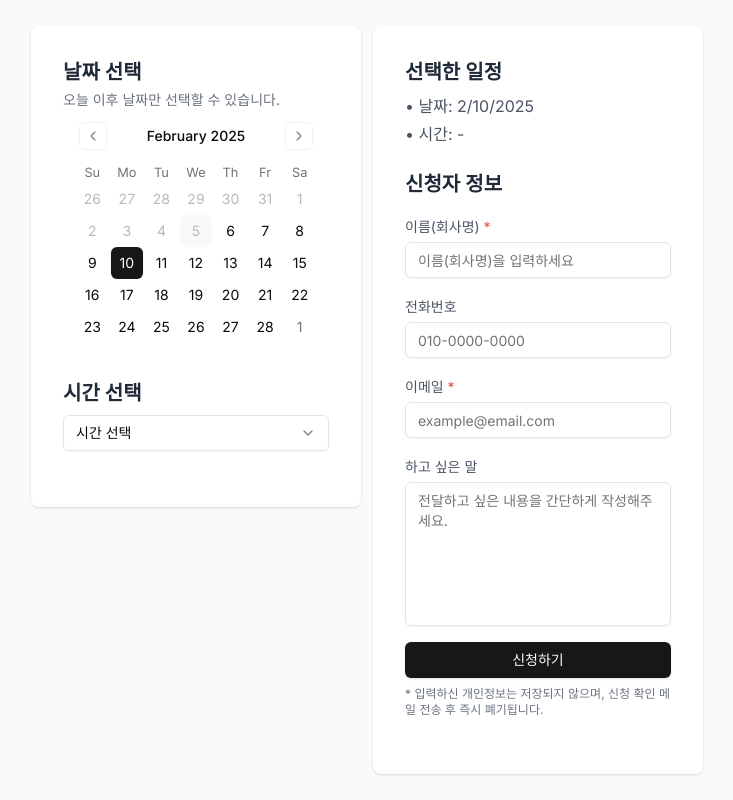
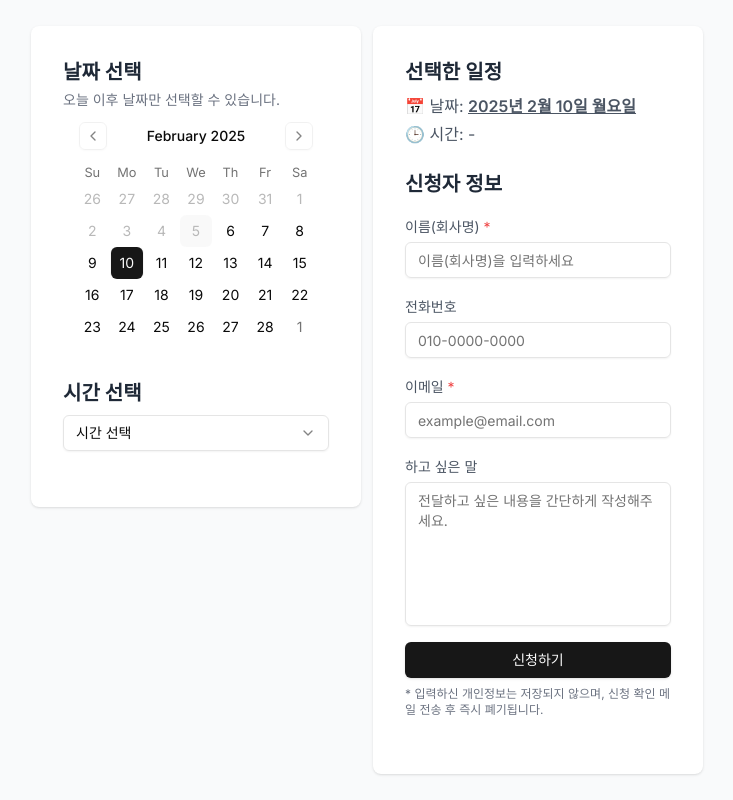
Before and after one commit to ykwimk/coffee-chat, a Next.js app: page / in a window 1280 px wide. Both pictures are taken after a click on the button "10". Shown: the whole page, without its empty margins (273-1006 px from the left). Built offline with nearby package versions, Linux system fonts and the light colour scheme.

Commit message:
feat: 전화번호 validation 및 날짜, 시간 format 변경

```diff
--- a/src/components/ContactForm.tsx
+++ b/src/components/ContactForm.tsx
@@ -35,7 +35,12 @@ export default function ContactForm() {
   const handleChange = (
     e: React.ChangeEvent<HTMLInputElement | HTMLTextAreaElement>,
   ): void => {
-    const { name, value } = e.target;
+    let { name, value } = e.target;
+
+    if (name === 'phone') {
+      value = value.replace(/[^0-9-]/g, '');
+    }
+
     setFormData((prev) => ({ ...prev, [name]: value }));
   };
 
--- a/src/components/ScheduleSummary.tsx
+++ b/src/components/ScheduleSummary.tsx
@@ -2,15 +2,47 @@ import { useCoffeeChatContext } from './HomeContainer';
 
 export default function ScheduleSummary() {
   const { selectedDate, selectedTime } = useCoffeeChatContext();
+
+  const formatDateWithDay = (date: Date): string => {
+    return date.toLocaleDateString('ko-KR', {
+      year: 'numeric',
+      month: 'long',
+      day: 'numeric',
+      weekday: 'long',
+    });
+  };
+
+  const formatTimeWithMeridiem = (time: string): string => {
+    const [hour, minute] = time.split(':').map(Number);
+    const period = hour < 12 ? '오전' : '오후';
+    const formattedHour = hour % 12 === 0 ? 12 : hour % 12;
+    return `${period} ${formattedHour}:${minute.toString().padStart(2, '0')}`;
+  };
 
   return (
     <section className="mb-6">
       <h2 className="text-xl font-semibold text-gray-800">선택한 일정</h2>
       <ul className="mt-2 text-gray-600">
         <li className="mb-1">
-          • 날짜: {selectedDate ? selectedDate.toLocaleDateString() : '-'}
+          📅 날짜:{' '}
+          {selectedDate ? (
+            <span className="font-semibold underline">
+              {formatDateWithDay(selectedDate)}
+            </span>
+          ) : (
+            '-'
+          )}
         </li>
-        <li>• 시간: {selectedTime || '-'}</li>
+        <li>
+          🕒 시간:{' '}
+          {selectedTime ? (
+            <span className="font-semibold underline">
+              {formatTimeWithMeridiem(selectedTime)}
+            </span>
+          ) : (
+            '-'
+          )}
+        </li>
       </ul>
     </section>
   );
```
